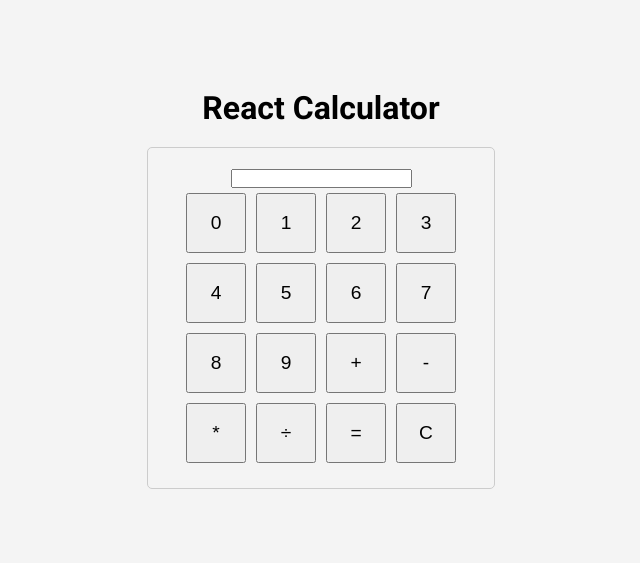
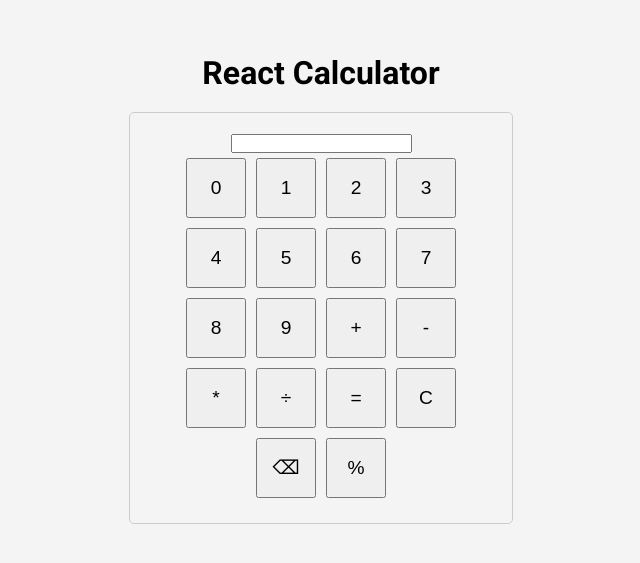
Before and after one commit to Mzhgn/React-Calculator, a React (Create React App) app: page / in a window 1280 px wide. Shown: the part 111-674 px from the top of the page, without its empty margins (319-959 px from the left). Built offline with nearby package versions, Linux system fonts and the light colour scheme.

Commit message:
adding percentage to the operations

```diff
--- a/src/components/Calculator.js
+++ b/src/components/Calculator.js
@@ -14,6 +14,12 @@ const Calculator = () => {
     } catch (error) {
       setInput("Error");
     }
+  };
+  const handleBackspace = () => {
+    setInput(input.slice(0, -1));
+  };
+  const handlePercentage = () => {
+    setInput((parseFloat(input) / 100).toString());
   };
   const numbers = [0, 1, 2, 3, 4, 5, 6, 7, 8, 9];
   const operations = ["+", "-", "*", "÷"];
@@ -40,6 +46,8 @@ const Calculator = () => {
 
         <button onClick={handleCalculate}>=</button>
         <button onClick={handleClear}>C</button>
+        <button onClick={handleBackspace}>⌫</button>
+        <button onClick={handlePercentage}>%</button>
       </div>
     </div>
   );
```
